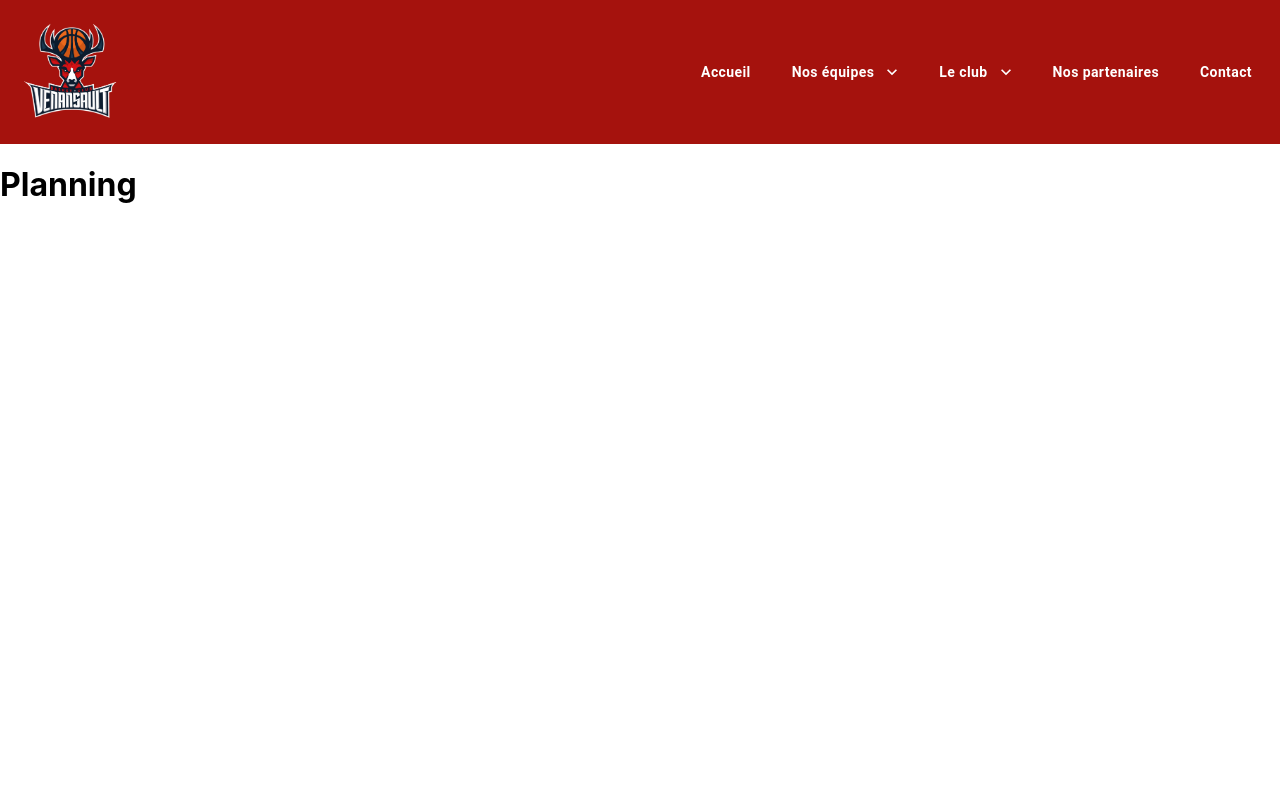
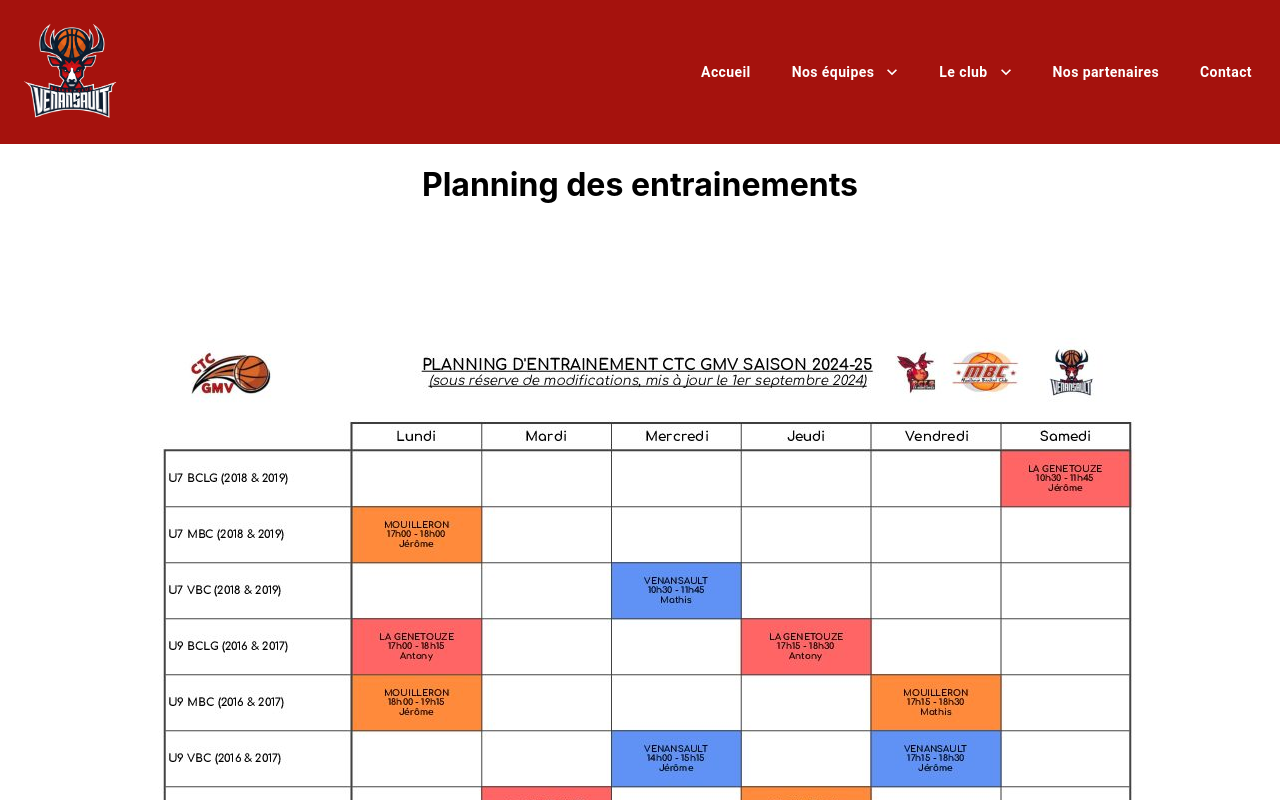
Before and after one commit to Mathis-Bsnrd/vbc-website, a React (Create React App) app: page /club/schedule in a window 1280 px wide. Shown: the top 800 px of the page. Built offline with nearby package versions, Linux system fonts and the light colour scheme.

Commit message:
create Planning component + add planning image

```diff
--- a/src/App.css
+++ b/src/App.css
@@ -1,3 +1,3 @@
-.App {
+.center-component {
   text-align: center;
 }
--- a/src/App.js
+++ b/src/App.js
@@ -2,10 +2,11 @@ import React from "react";
 import "./App.css";
 import { BrowserRouter as Router, Route, Routes } from "react-router-dom";
 import Header from "./components/Header/Header";
+import Planning from "./components/Planning/Planning";
 
 function App() {
   return (
-    <div className="App">
+    <div>
       <h1>Page d'accueil</h1>
     </div>
   );
@@ -18,7 +19,7 @@ function TeamDetail({ teamName }) {
 function AppRouter() {
   return (
     <Router>
-      <div>
+      <div className="center-component">
         <Header />
 
         <Routes>
@@ -42,7 +43,7 @@ function AppRouter() {
           <Route path="/club" element={<h1>Le club</h1>} />
           <Route path="/club/join" element={<h1>Inscription</h1>} />
           <Route path="/club/store" element={<h1>Boutique</h1>} />
-          <Route path="/club/schedule" element={<h1>Planning</h1>} />
+          <Route path="/club/schedule" element={<Planning />} />
           <Route path="/partners" element={<h1>Nos partenaires</h1>} />
           <Route path="/contact" element={<h1>Contact</h1>} />
         </Routes>
--- /dev/null
+++ b/src/components/Planning/Planning.js
@@ -0,0 +1,12 @@
+import React from "react";
+import "./Planning.css";
+import planning from "../../img/CTC-GMV-PLANNING-ENTRAINEMENTS-SAISON-2024-25.jpg";
+
+const Planning = () => (
+  <div>
+    <h1>Planning des entrainements</h1>
+    <img src={planning} alt="Planning des entrainements" />
+  </div>
+);
+
+export default Planning;
```
Also changed, not shown: src/components/Planning/Planning.css (added), src/img/CTC-GMV-PLANNING-ENTRAINEMENTS-SAISON-2024-25.jpg (added), 1 other file (tests, documents, lock files or other folders).
